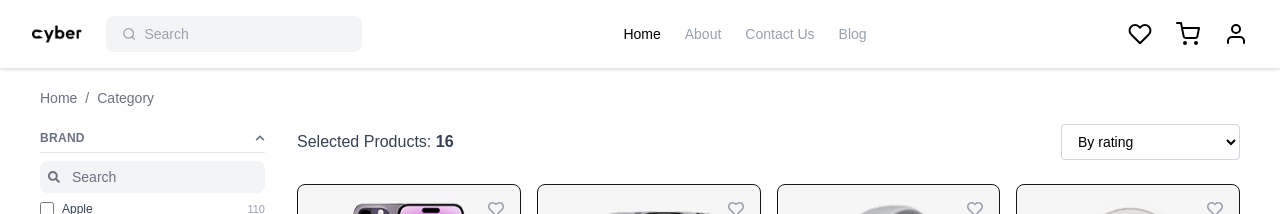
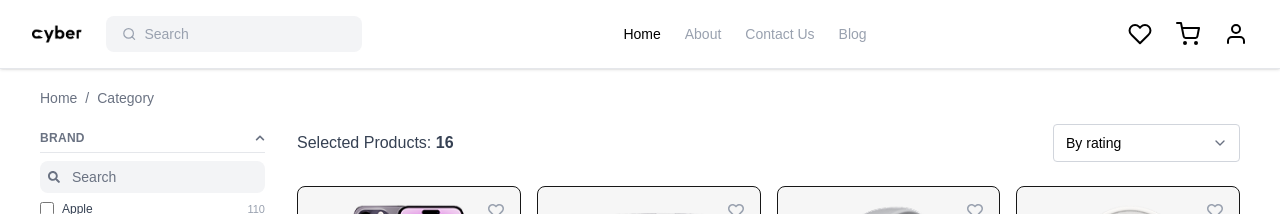
Before and after one commit to eldani13/tiendatecnologia, a Next.js app: page /catalogo in a window 1280 px wide. Shown: the top 214 px of the page. Built offline with nearby package versions, Linux system fonts and the light colour scheme.

Commit message:
Flechas para catalogo

```diff
--- a/src/components/Catalogo/CatalogoTelefonos.tsx
+++ b/src/components/Catalogo/CatalogoTelefonos.tsx
@@ -9,6 +9,7 @@ import Image from "next/image";
 import { motion } from "framer-motion";
 import { HiChevronLeft, HiChevronRight } from "react-icons/hi";
 import { FiSliders } from "react-icons/fi";
+import { FiChevronDown } from "react-icons/fi";
 
 const PRODUCTS_PER_PAGE = 12;
 
@@ -102,11 +103,14 @@ export default function CatalogoPage() {
                   <FiSliders className="w-4 h-4" />
                 </button>
 
-                <select className="border border-gray-300 rounded px-3 py-2 text-sm text-black w-full">
-                  <option>By rating</option>
-                  <option>By price: Low to High</option>
-                  <option>By price: High to Low</option>
-                </select>
+                <div className="relative w-full">
+                  <select className="flex items-center gap-2 text-black border border-gray-300 rounded px-3 py-2 text-sm w-full appearance-none bg-white pr-10">
+                    <option>By rating</option>
+                    <option>By price: Low to High</option>
+                    <option>By price: High to Low</option>
+                  </select>
+                  <FiChevronDown className="absolute right-3 top-1/2 transform -translate-y-1/2 text-gray-500 pointer-events-none" />
+                </div>
               </div>
 
               <span className="text-md text-gray-700 hidden md:block">
@@ -117,12 +121,13 @@ export default function CatalogoPage() {
                 Selected Products: <b>{filteredProducts.length}</b>
               </span>
 
-              <div className="hidden md:flex items-center gap-4">
-                <select className="border border-gray-300 rounded px-3 py-2 text-sm text-black">
+              <div className="hidden md:flex items-center gap-4 relative ">
+                <select className="flex items-center gap-2 text-black border border-gray-300 rounded px-3 py-2 text-sm w-full justify-between appearance-none bg-white pr-10">
                   <option>By rating</option>
                   <option>By price: Low to High</option>
                   <option>By price: High to Low</option>
                 </select>
+                <FiChevronDown className="absolute right-3 top-1/2 transform -translate-y-1/2 text-gray-500 pointer-events-none" />
               </div>
             </div>
 
```
